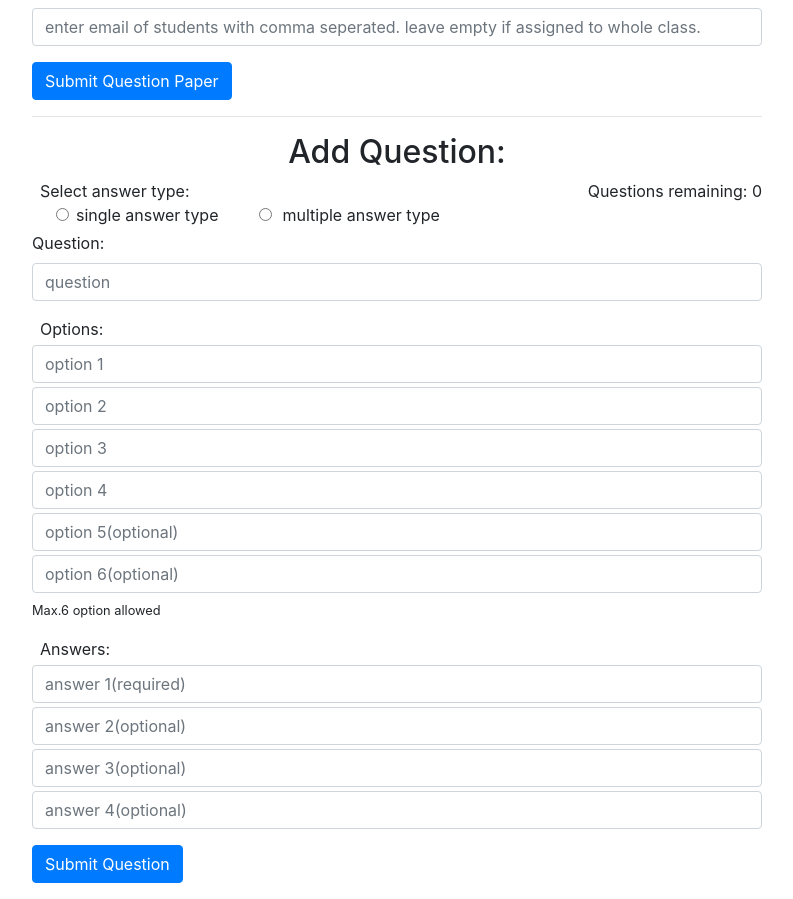
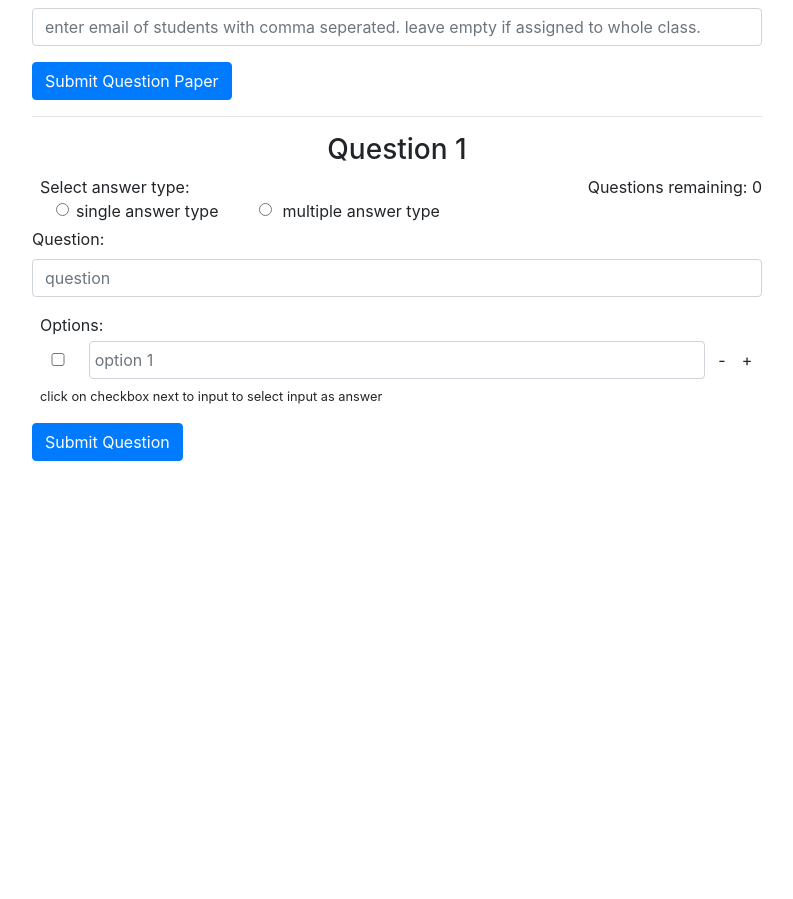
Before and after one commit to gskumawat0/myteacher-client, a React (Create React App) app: page /teachers/newquestionpaper in a window 1280 px wide. Shown: the part 606-1505 px from the top of the page, without its empty margins (243-1036 px from the left). After the commit the page ends 1083 px from the top, so only its background shows below. Built offline with nearby package versions, Linux system fonts and the light colour scheme.

Commit message:
add logic for dynamic options(append and remove), add checkbox for selecting answers (#5)
* add logic for score checking

* final submission, change options logic in question forms

```diff
--- a/src/App.js
+++ b/src/App.js
@@ -56,8 +56,10 @@ class App extends Component {
     addSuccess = (success) => {
         this.setState({
             success
-        })
+        });
+        setTimeout(this.removeSuccess, 1500);
     }
+
     removeSuccess = () => {
         this.setState({
             success: ''
--- a/src/auth/AuthForm.js
+++ b/src/auth/AuthForm.js
@@ -35,7 +35,7 @@ class AuthForm extends Component {
                     password: '',
                     profileType: 'student'
                 })
-                this.props.type === 'signin' ? this.props.history.push(`/${user.profileType}s`) : this.props.addsuccess(message)
+                this.props.type === 'signin' ? this.props.history.push(`/${user.profileType}s`) : this.props.addSuccess(message)
             })
             .catch(err => this.props.addError(err.message || `something went wrong. please try again later.`));
     }
--- a/src/teachers/NewQuestionPaper.js
+++ b/src/teachers/NewQuestionPaper.js
@@ -4,54 +4,83 @@ import { QuestionsForm, QuestionPaperInfoForm } from './QuestionPaperForms'
 
 
 const initialState = {
-    standard: '',
-    subject: '',
-    totalMarks: 0,
-    totalQuestions: 0,
-    questions: [],
-    question: '',
-    answerType: 'single',
-    option1: '',
-    option2: '',
-    option3: '',
-    option4: '',
-    option5: '',
-    option6: '',
-    answer1: '',
-    answer2: '',
-    answer3: '',
-    answer4: '',
-    assignedTo: '',
-    lastDate: '',
-    isSubmitting: false
+
 }
 class NewQuestionPaper extends Component {
     constructor(props) {
         super(props);
         this.state = {
-            ...initialState
+            isSubmitting: false,
+            standard: '',
+            subject: '',
+            totalMarks: 0,
+            totalQuestions: 0,
+            questions: [],
+            assignedTo: '',
+            lastDate: '',
+            question: '',
+            answerType: 'single',
+            options: [''],
+            answers: []
         }
     }
 
-    handleChange = (e) => {
+    handleOptionChange = (idx, e) => {
+        let newOptions = this.state.options;
+        newOptions[idx] = e.target.value
+        this.setState({
+            options: newOptions
+        });
+    }
+
+    handleAnswerChange = (e) => {
+        let {answers} = this.state;
+        if(answers.includes(e.target.value)){ //remove pre selected answer
+            this.setState({
+                answers: answers.filter((answer)=> answer !== e.target.value)
+            })
+        }
+        else{
+            this.setState({ //add if not selected earlier
+                answers: [...answers, e.target.value]
+            });
+        }
+    }
+
+    handleOptionAppend = (e)=>{
+        this.setState({
+            options: [...this.state.options, '']
+        })
+    }
+
+    handleOptionRemove = (idx, e)=>{
+        let {options} = this.state;
+        if(options.length < 2) return false;
+        this.setState({
+            options: options.filter((option, i)=>i !== idx)
+        })
+    }
+
+    handleChange = (e) =>{
         this.setState({
             [e.target.name]: e.target.value
-        });
+        })
     }
     handleQuestionSubmit = (e) => {
         e.preventDefault();
         this.props.removeError();
-        let { question, answerType, option1, option2, option3, option4, option5, option6 } = this.state;
-        let { answer1, answer2, answer3, answer4 } = this.state;
-        let answers = [answer1, answer2, answer3, answer4].filter((ans) => ans !== ''); //remove empty answers
-        let options = [option1.trim(), option2.trim(), option3.trim(), option4.trim(), option5.trim(), option6.trim()].filter((opt) => opt !== ''); //remove empty options
+        let { question, answerType, answers, options } = this.state;
+        if(options.length < 2){
+            this.props.addError('please provide at least 2 options.');
+            return false;
+        }
+        if(answers.length < 1){
+            this.props.addError('please select at least one answer.');
+            return false;
+        }
 
         if (answerType === 'single' && answers.length > 1) {
-            this.props.addError('please enter only one answer for single answer type question.')
-            return false;
-        }
-        if (!answers.every((ans) => options.includes(ans.trim()))) { // all answers must match from options
-            this.props.addError('options must include all answers');
+            this.props.addError('please enter only one answer for single answer type question.');
             return false;
         }
 
@@ -63,13 +92,11 @@ class NewQuestionPaper extends Component {
         };
 
         this.setState({ //clear question input
-            ...initialState,
             questions: [...this.state.questions, newQuestion],
-            standard: this.state.standard,
-            subject: this.state.subject,
-            totalMarks: this.state.totalMarks,
-            totalQuestions: this.state.totalQuestions,
-            lastDate: this.state.lastDate
+            options: [''],
+            answers: [],
+            question: '',
+            answerType: 'single'
         })
     }
 
@@ -122,12 +149,12 @@ class NewQuestionPaper extends Component {
                     <div className='col-md-8 mx-auto'>
                         <QuestionPaperInfoForm {...this.state} handleQuestionPaperSubmit={this.handleQuestionPaperSubmit} handleChange={this.handleChange}  />
                         <hr/>
-                        <h2 className='text-center my-2'>Add Question:</h2>
-                        <QuestionsForm {...this.state} handleQuestionSubmit={this.handleQuestionSubmit} handleChange={this.handleChange}/>
+                        <h2 className='text-center my-2 h3'> Question {this.state.questions.length + 1}</h2>
+                        <QuestionsForm {...this.state} handleQuestionSubmit={this.handleQuestionSubmit} handleChange={this.handleChange} handleOptionChange={this.handleOptionChange} handleOptionAppend={this.handleOptionAppend} handleOptionRemove={this.handleOptionRemove} handleAnswerChange={this.handleAnswerChange}/>
                     </div>
                 </div>
             </div> :
-            <p className='h2'>Submitting</p>
+            <p className='h2'>Submitting....</p>
         )
     }
 }
--- a/src/teachers/QuestionPaperForms.js
+++ b/src/teachers/QuestionPaperForms.js
@@ -48,19 +48,26 @@ const QuestionPaperInfoForm = (props) => {
 }
 
 const QuestionsForm = (props) => {
-    let { totalQuestions, questions } = props;
-    let { question, option1, option2, option3, option4, option5, option6 } = props;
-    let { answer1, answer2, answer3, answer4 } = props;
-
-    return <form onSubmit={props.handleQuestionSubmit} method='post'>
-              <p className='float-right'>Questions remaining: {totalQuestions - questions.length} </p>
+    let { totalQuestions, questions, question, options,handleChange, handleOptionChange, handleOptionAppend, handleOptionRemove, handleAnswerChange, handleQuestionSubmit } = props;
+    let optionList = options.map((option,i)=>{
+        return <div key={i} className='form-row'>
+                    <input type='checkbox' value={option} name='answers' onChange={handleAnswerChange} className='col-1 m-auto'/>
+                    <input type='text' name={option[i]} value={option} onChange={handleOptionChange.bind(this, i)} placeholder={`option ${i + 1}`} className=' col-10 form-control  my-1' required/>
+                    <p className='col-1 my-auto' >
+                        <span className=' px-2 my-auto' onClick={handleOptionRemove.bind(this, i)}>-</span>
+                        {options.length - 1 === i ? <span className='px-2 my-auto' onClick={handleOptionAppend}>+</span> : <span className='col-1 px-2 my-auto'></span> }
+                    </p>
+                </div>
+    })
+    return <form onSubmit={handleQuestionSubmit} method='post'>
+              <p className='float-right'>Questions remaining: {totalQuestions - questions.length > 0 ? totalQuestions - questions.length : 0} </p>
               <p className='mb-0 ml-md-2'>Select answer type:</p>
                 <div className="form-check ml-md-4">
-                  <input className="form-check-input" type="radio" name="answerType" id="single" onChange={props.handleChange} value="single" required/>
+                  <input className="form-check-input" type="radio" name="answerType" id="single" onChange={handleChange} value="single" required/>
                   <label className="form-check-label mr-3" htmlFor="single">
                     single answer type
                   </label>
-                  <input className="form-check-input ml-4" type="radio" name="answerType" onChange={props.handleChange} id="multiple" value="multiple" required/>
+                  <input className="form-check-input ml-4" type="radio" name="answerType" onChange={handleChange} id="multiple" value="multiple" required/>
                   <label className="form-check-label mx-5" htmlFor="multiple">
                     multiple answer type
                   </label>
@@ -69,24 +76,12 @@ const QuestionsForm = (props) => {
                   <label className="" htmlFor="question">
                     Question:
                   </label>
-                  <input type='text' name='question' id='question' value={question} onChange={props.handleChange} placeholder='question' className='form-control' required/>
+                  <input type='text' name='question' id='question' value={question} onChange={handleChange} placeholder='question' className='form-control' required/>
                 </div>
                 <div className='form-group' id='options'>
                   <p className='mb-0 ml-md-2'>Options:</p>
-                    <input type='text' name='option1' value={option1} onChange={props.handleChange} placeholder='option 1' className='form-control  my-1' required/>
-                    <input type='text' name='option2' value={option2} onChange={props.handleChange} placeholder='option 2' className='form-control  my-1' required/>
-                    <input type='text' name='option3' value={option3} onChange={props.handleChange} placeholder='option 3' className='form-control  my-1' required/>
-                    <input type='text' name='option4' value={option4} onChange={props.handleChange} placeholder='option 4' className='form-control  my-1' required/>
-                    <input type='text' name='option5' value={option5} onChange={props.handleChange} placeholder='option 5(optional)' className='form-control  my-1'/>
-                    <input type='text' name='option6' value={option6} onChange={props.handleChange} placeholder='option 6(optional)' className='form-control  my-1'/>
-                    <small>Max.6 option allowed</small>
-                </div>
-                <div className='form-group' id='answers'>
-                    <p className='mb-0 ml-md-2'>Answers:</p>
-                    <input type='text' name='answer1' value={answer1} onChange={props.handleChange} placeholder='answer 1(required)' className='form-control my-1' required/>
-                    <input type='text' name='answer2' value={answer2} onChange={props.handleChange} placeholder='answer 2(optional)' className='form-control my-1' />
-                    <input type='text' name='answer3' value={answer3} onChange={props.handleChange} placeholder='answer 3(optional)' className='form-control my-1' />
-                    <input type='text' name='answer4' value={answer4} onChange={props.handleChange} placeholder='answer 4(optional)' className='form-control my-1' />
+                  {optionList}
+                  <small className=' ml-md-2'> click on checkbox next to input to select input as answer</small>
                 </div>
               <button type="submit" className="btn btn-primary mb-3" >Submit Question</button>
             </form>
```
